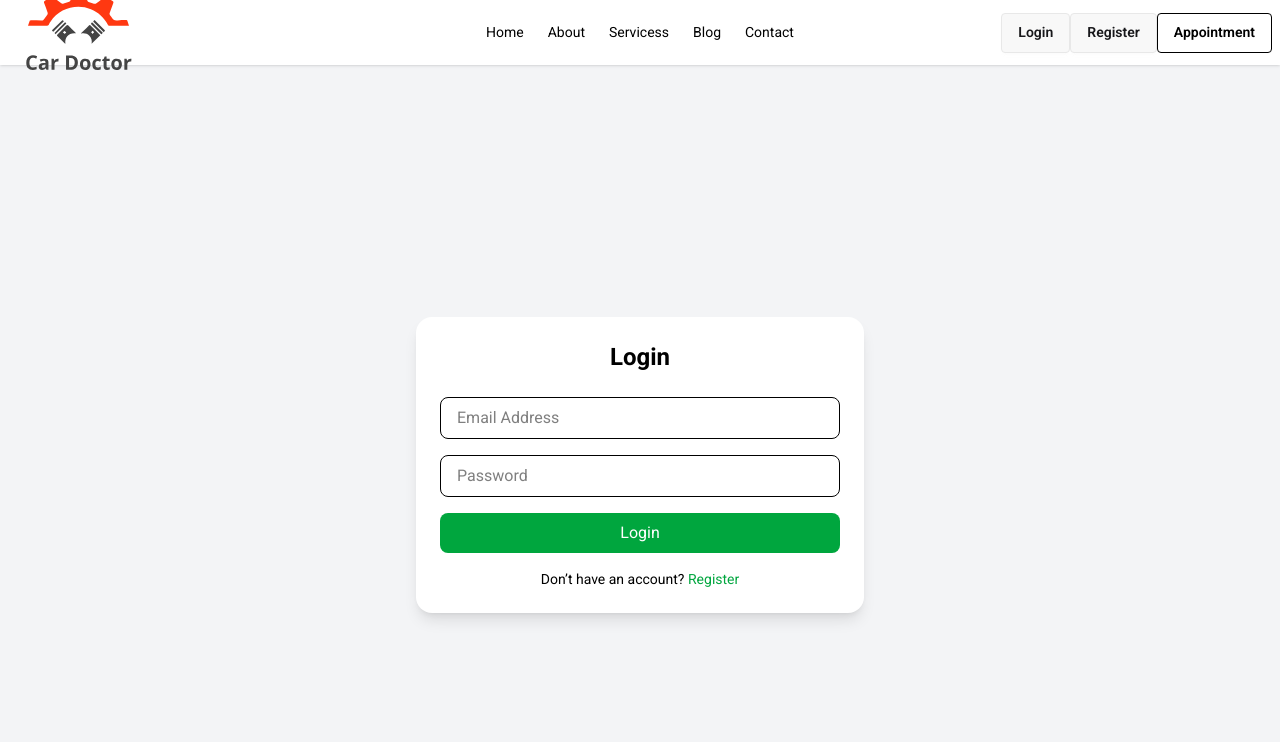
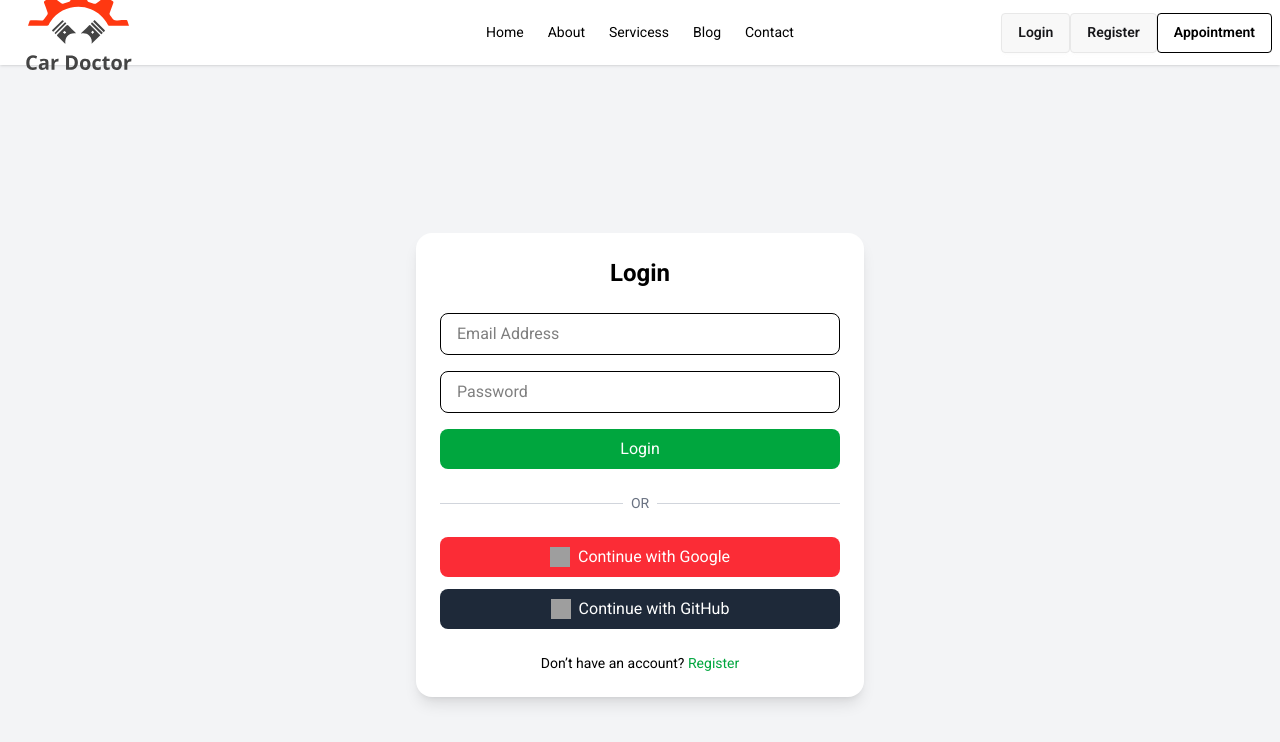
Before and after one commit to md-abu-naim/car-doctor-pro-Next.js, a Next.js app: page /login in a window 1280 px wide. Shown: the top 742 px of the page. Built offline with nearby package versions, Linux system fonts and the light colour scheme; no server answers; grey boxes are pictures that could not be loaded.

Commit message:
socialLogin section

```diff
--- /dev/null
+++ b/src/app/(authentication)/login/SocialLogin.jsx
@@ -0,0 +1,10 @@
+
+const SocialLogin = () => {
+    return (
+        <div>
+
+        </div>
+    );
+};
+
+export default SocialLogin;
--- a/src/app/(authentication)/login/page.jsx
+++ b/src/app/(authentication)/login/page.jsx
@@ -1,20 +1,57 @@
 import LoginForm from "./LoginForm";
 
 const Login = () => {
-    return (
-        <div className="min-h-screen flex items-center justify-center bg-gray-100">
+  return (
+    <div className="min-h-screen flex items-center justify-center bg-gray-100">
       <div className="w-full max-w-md bg-white shadow-lg rounded-2xl p-6">
         <h2 className="text-2xl font-bold mb-6 text-center">Login</h2>
 
+        {/* Normal Login Form */}
         <LoginForm />
 
-        <p className="mt-4 text-center text-sm">
+        {/* Divider */}
+        <div className="flex items-center my-6">
+          <hr className="flex-grow border-gray-300" />
+          <span className="mx-2 text-gray-500 text-sm">OR</span>
+          <hr className="flex-grow border-gray-300" />
+        </div>
+
+        {/* Social Login Buttons */}
+        <div className="space-y-3">
+          <button
+            type="button"
+            className="w-full flex items-center justify-center gap-2 bg-red-500 text-white py-2 rounded-lg hover:bg-red-600 transition"
+          >
+            <img
+              src="https://www.svgrepo.com/show/355037/google.svg"
+              alt="Google"
+              className="w-5 h-5"
+            />
+            Continue with Google
+          </button>
+
+          <button
+            type="button"
+            className="w-full flex items-center justify-center gap-2 bg-gray-800 text-white py-2 rounded-lg hover:bg-black transition"
+          >
+            <img
+              src="https://www.svgrepo.com/show/512317/github-142.svg"
+              alt="GitHub"
+              className="w-5 h-5"
+            />
+            Continue with GitHub
+          </button>
+        </div>
+
+        <p className="mt-6 text-center text-sm">
           Don’t have an account?{" "}
-          <a href="/register" className="text-green-600 hover:underline">Register</a>
+          <a href="/register" className="text-green-600 hover:underline">
+            Register
+          </a>
         </p>
       </div>
     </div>
-    );
+  );
 };
 
 export default Login;
```
